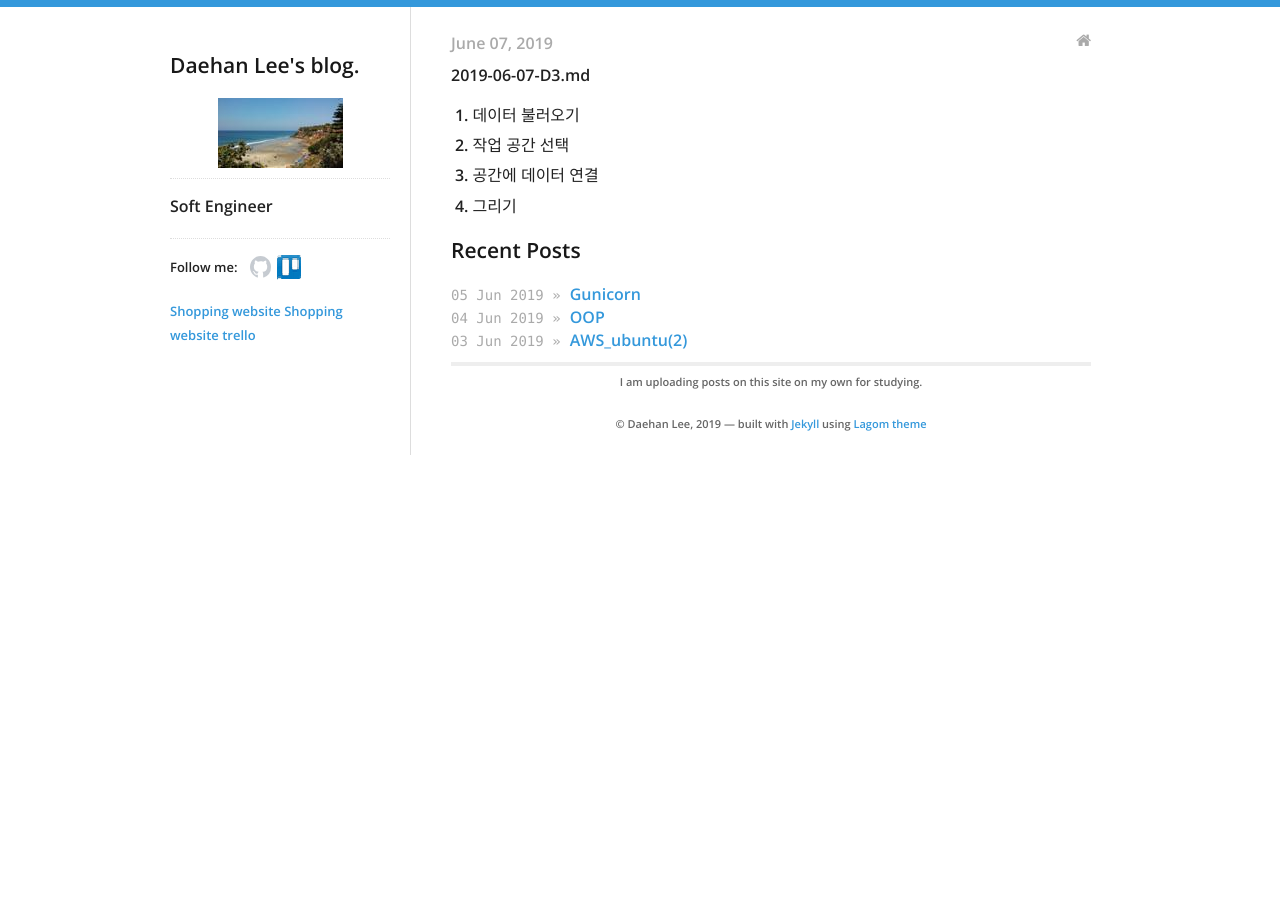
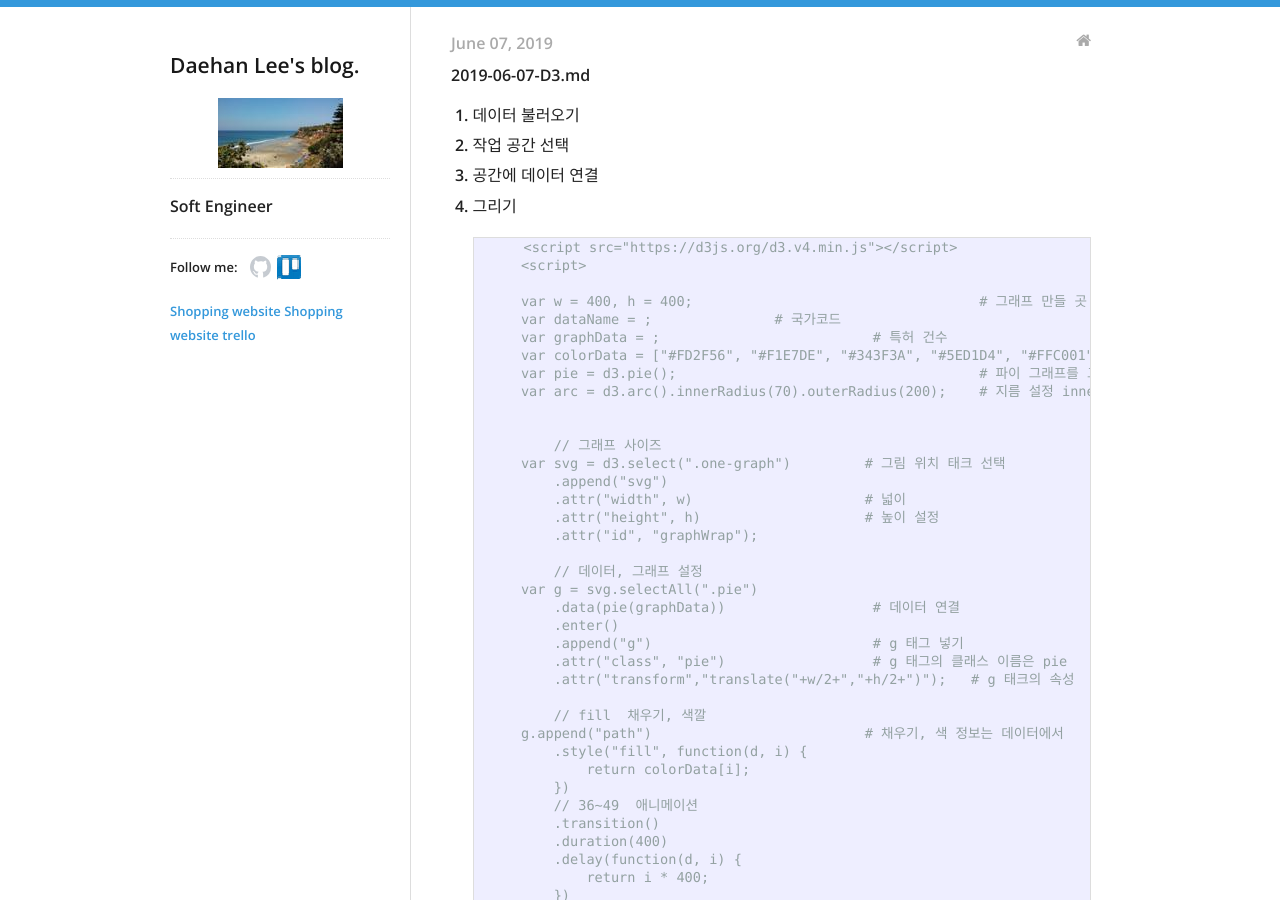
Before and after one commit to daehan0226/Study, a Jekyll site: the page built from _posts/2019-06-07-D3.md, in a window 1280 px wide and 900 px high. Built offline with Jekyll 4.4.1, drawn with Linux system fonts in a browser that asks for light colours; some of the changed text lies outside the part shown.

Commit message:
Update 2019-06-07-D3.md

```diff
--- a/_posts/2019-06-07-D3.md
+++ b/_posts/2019-06-07-D3.md
@@ -11,63 +11,65 @@ categories:
 3. 공간에 데이터 연결
 4. 그리기
 
-      <script src="https://d3js.org/d3.v4.min.js"></script>
-      <script>
+            <script src="https://d3js.org/d3.v4.min.js"></script>
+            <script>
 
-      var w = 400, h = 400;                                   # 그래프 만들 곳 크기 설정
-      var dataName = {{ y[i][1]|tojson|safe }};               # 국가코드
-      var graphData = {{ y[i][2] }};                          # 특허 건수
-      var colorData = ["#FD2F56", "#F1E7DE", "#343F3A", "#5ED1D4", "#FFC001"];   # 파이 그래프 색깔 지정
-      var pie = d3.pie();                                     # 파이 그래프를 그릴것이다.
-      var arc = d3.arc().innerRadius(70).outerRadius(200);    # 지름 설정 inner 은 내부 도넛으로 만드는 안쪽 지름
+            var w = 400, h = 400;                                   # 그래프 만들 곳 크기 설정
+            var dataName = {{ y[i][1]|tojson|safe }};               # 국가코드
+            var graphData = {{ y[i][2] }};                          # 특허 건수
+            var colorData = ["#FD2F56", "#F1E7DE", "#343F3A", "#5ED1D4", "#FFC001"];   # 파이 그래프 색깔 지정
+            var pie = d3.pie();                                     # 파이 그래프를 그릴것이다.
+            var arc = d3.arc().innerRadius(70).outerRadius(200);    # 지름 설정 inner 은 내부 도넛으로 만드는 안쪽 지름
 
 
-          // 그래프 사이즈
-      var svg = d3.select(".one-graph")
-          .append("svg")
-          .attr("width", w)
-          .attr("height", h)
-          .attr("id", "graphWrap");
+                // 그래프 사이즈
+            var svg = d3.select(".one-graph")         # 그림 위치 태크 선택
+                .append("svg")
+                .attr("width", w)                     # 넓이
+                .attr("height", h)                    # 높이 설정
+                .attr("id", "graphWrap");
 
-          // 데이터, 그래프 설정
-      var g = svg.selectAll(".pie")
-          .data(pie(graphData))
-          .enter()
-          .append("g")
-          .attr("class", "pie")
-          .attr("transform","translate("+w/2+","+h/2+")");
+                // 데이터, 그래프 설정
+            var g = svg.selectAll(".pie")
+                .data(pie(graphData))                  # 데이터 연결
+                .enter()
+                .append("g")                           # g 태그 넣기
+                .attr("class", "pie")                  # g 태그의 클래스 이름은 pie
+                .attr("transform","translate("+w/2+","+h/2+")");   # g 태크의 속성
 
-          // fill  채우기, 색깔
-      g.append("path")
-          .style("fill", function(d, i) {
-              return colorData[i];
-          })
-          // 36~49  애니메이션
-          .transition()
-          .duration(400)
-          .delay(function(d, i) {
-              return i * 400;
-          })
-          .attrTween("d", function(d, i) {
-              var interpolate = d3.interpolate(
-                  {startAngle : d.startAngle, endAngle : d.startAngle},
-                  {startAngle : d.startAngle, endAngle : d.endAngle}
-              );
-              return function(t){
-                  return arc(interpolate(t));
-              }
-          });
+                // fill  채우기, 색깔
+            g.append("path")                          # 채우기, 색 정보는 데이터에서
+                .style("fill", function(d, i) {
+                    return colorData[i];
+                })
+                // 36~49  애니메이션
+                .transition()
+                .duration(400)
+                .delay(function(d, i) {
+                    return i * 400;
+                })
+                .attrTween("d", function(d, i) {
+                    var interpolate = d3.interpolate(
+                        {startAngle : d.startAngle, endAngle : d.startAngle},
+                        {startAngle : d.startAngle, endAngle : d.endAngle}
+                    );
+                    return function(t){
+                        return arc(interpolate(t));
+                    }
+                });
 
-      g.append("text")
-          .attr("transform", function(d) { return "translate(" + arc.centroid(d) + ")"; })
-          .attr("dy", ".35em")
-          .style("text-anchor", "middle")
-          .text(function(d, i) {
-              return  d.endAngle-d.startAngle > 0.2 ?
-                      dataName[i] + " (" + Math.round(1000*(d.endAngle-d.startAngle)/(Math.PI*2))/10 + "%)" : ""
-          });
+            g.append("text")
+                .attr("transform", function(d) { return "translate(" + arc.centroid(d) + ")"; })
+                .attr("dy", ".35em")
+                .style("text-anchor", "middle")
+                .text(function(d, i) {
+                    return  d.endAngle-d.startAngle > 0.2 ?
+                            dataName[i] + " (" + Math.round(1000*(d.endAngle-d.startAngle)/(Math.PI*2))/10 + "%)" : ""
+                });
 
-      svg.append("text")
-          .attr("class", "total")
-          .attr("transform", "translate("+(w/2-35)+", "+(h/2+5)+")")
-          .text("{{ y[i][0] }} : " + d3.sum(graphData));                         # 파이 중간에 index 정보 + 총 건 수(graph데이터)
+            svg.append("text")
+                .attr("class", "total")
+                .attr("transform", "translate("+(w/2-35)+", "+(h/2+5)+")")
+                .text("{{ y[i][0] }} : " + d3.sum(graphData));                         # 파이 중간에 index 정보 + 총 건 수(graph데이터)
+
+                svg 안에 4개의 g ( 1)각각 path-fill 채우기와 2) text 건수 ) + text ( 총 건수)
```
